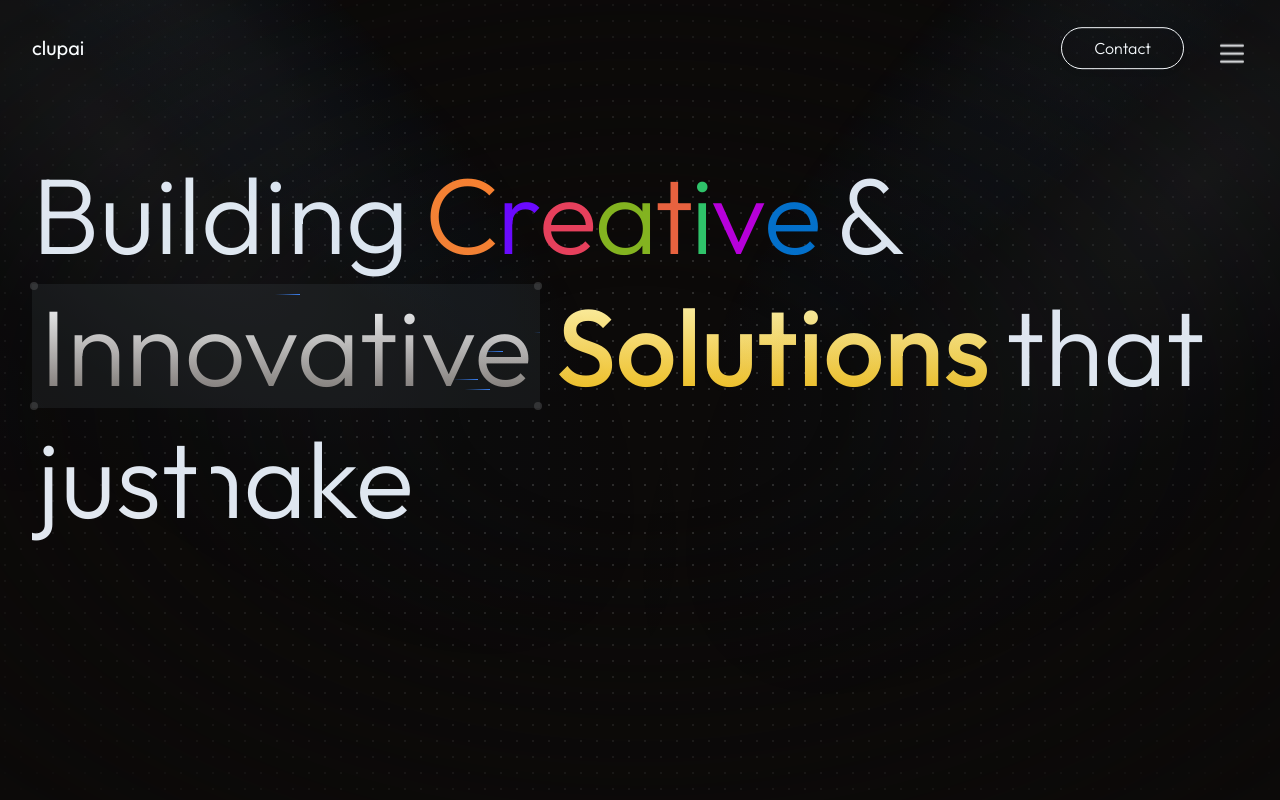
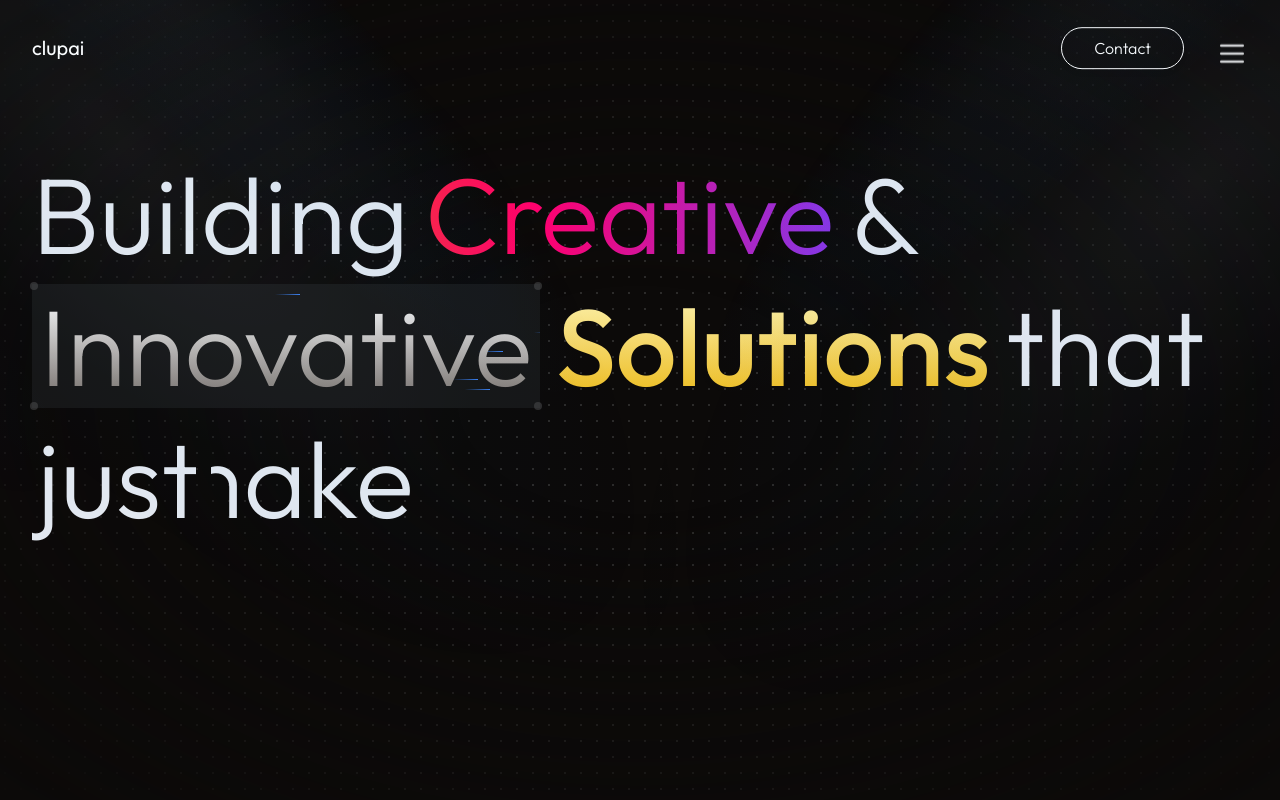
Before and after one commit to Clupai8o0/portfolio, a Next.js app: page / in a window 1280 px wide. Shown: the top 800 px of the page. Built offline with nearby package versions, Linux system fonts and the light colour scheme.

Commit message:
gradient text

```diff
--- a/components/content/about.tsx
+++ b/components/content/about.tsx
@@ -3,7 +3,7 @@
 import { generateKey } from "@/lib/utils";
 import React from "react";
 import Cover from "./cover";
-import { ColourfulText } from "./colorful-text";
+// import { ColourfulText } from "./colorful-text";
 import { HeartPop } from "./pop";
 
 function About() {
@@ -20,8 +20,8 @@ function About() {
 						<div key={generateKey()} className="overflow-wrapper-2 relative">
 							{word === "loved" && <HeartPop />}
 							{(() => {
-								if (word === "creative")
-									return <ColourfulText text="creative" />;
+								// if (word === "creative")
+								// 	return <ColourfulText text="creative" />;
 								if (word === "Innovative") return <Cover>Innovative</Cover>;
 								if (word === "Solutions")
 									return <span className="text-solutions">Solutions</span>;
--- a/components/content/colorful-text.tsx
+++ /dev/null
@@ -1,56 +0,0 @@
-"use client";
-
-import React from "react";
-import { motion } from "motion/react";
-
-export function ColourfulText({ text }: { text: string }) {
-	const colors = [
-		"rgb(131, 179, 32)",
-		"rgb(47, 195, 106)",
-		"rgb(42, 169, 210)",
-		"rgb(4, 112, 202)",
-		"rgb(107, 10, 255)",
-		"rgb(183, 0, 218)",
-		"rgb(218, 0, 171)",
-		"rgb(230, 64, 92)",
-		"rgb(232, 98, 63)",
-		"rgb(249, 129, 47)",
-	];
-
-	const [currentColors, setCurrentColors] = React.useState(colors);
-	const [count, setCount] = React.useState(0);
-
-	React.useEffect(() => {
-		const interval = setInterval(() => {
-			const shuffled = [...colors].sort(() => Math.random() - 0.5);
-			setCurrentColors(shuffled);
-			setCount((prev) => prev + 1);
-		}, 5000);
-
-
-		return () => clearInterval(interval);
-	}, []);
-
-	return text.split("").map((char, index) => (
-		<motion.span
-			key={`${char}-${count}-${index}`}
-			initial={{
-				y: 0,
-			}}
-			animate={{
-				color: currentColors[index % currentColors.length],
-				y: [0, -3, 0],
-				scale: [1, 1.01, 1],
-				filter: ["blur(0px)", `blur(5px)`, "blur(0px)"],
-				opacity: [1, 0.8, 1],
-			}}
-			transition={{
-				duration: 0.5,
-				delay: index * 0.05,
-			}}
-			className="inline-block whitespace-pre font-sans tracking-tight"
-		>
-			{char}
-		</motion.span>
-	));
-}
--- /dev/null
+++ b/components/content/count-up.tsx
@@ -0,0 +1,109 @@
+import { useEffect, useRef } from "react";
+import { useInView, useMotionValue, useSpring } from "framer-motion";
+
+interface CountUpProps {
+	to: number;
+	from?: number;
+	direction?: "up" | "down";
+	delay?: number;
+	duration?: number;
+	className?: string;
+	startWhen?: boolean;
+	separator?: string;
+	onStart?: () => void;
+	onEnd?: () => void;
+}
+
+export default function CountUp({
+	to,
+	from = 0,
+	direction = "up",
+	delay = 0,
+	duration = 2, // Duration of the animation in seconds
+	className = "",
+	startWhen = true,
+	separator = "",
+	onStart,
+	onEnd,
+}: CountUpProps) {
+	const ref = useRef<HTMLSpanElement>(null);
+	const motionValue = useMotionValue(direction === "down" ? to : from);
+
+	// Calculate damping and stiffness based on duration
+	const damping = 20 + 40 * (1 / duration); // Adjust this formula for finer control
+	const stiffness = 100 * (1 / duration); // Adjust this formula for finer control
+
+	const springValue = useSpring(motionValue, {
+		damping,
+		stiffness,
+	});
+
+	const isInView = useInView(ref, { once: true, margin: "0px" });
+
+	// Set initial text content to the initial value based on direction
+	useEffect(() => {
+		if (ref.current) {
+			ref.current.textContent = String(direction === "down" ? to : from);
+		}
+	}, [from, to, direction]);
+
+	// Start the animation when in view and startWhen is true
+	useEffect(() => {
+		if (isInView && startWhen) {
+			if (typeof onStart === "function") {
+				onStart();
+			}
+
+			const timeoutId = setTimeout(() => {
+				motionValue.set(direction === "down" ? from : to);
+			}, delay * 1000);
+
+			const durationTimeoutId = setTimeout(() => {
+				if (typeof onEnd === "function") {
+					onEnd();
+				}
+			}, delay * 1000 + duration * 1000);
+
+			return () => {
+				clearTimeout(timeoutId);
+				clearTimeout(durationTimeoutId);
+			};
+		}
+	}, [
+		isInView,
+		startWhen,
+		motionValue,
+		direction,
+		from,
+		to,
+		delay,
+		onStart,
+		onEnd,
+		duration,
+	]);
+
+	// Update text content with formatted number on spring value change
+	useEffect(() => {
+		const unsubscribe = springValue.on("change", (latest) => {
+			if (ref.current) {
+				const options = {
+					useGrouping: !!separator,
+					minimumFractionDigits: 0,
+					maximumFractionDigits: 0,
+				};
+
+				const formattedNumber = Intl.NumberFormat("en-US", options).format(
+					Number(latest.toFixed(0))
+				);
+
+				ref.current.textContent = separator
+					? formattedNumber.replace(/,/g, separator)
+					: formattedNumber;
+			}
+		});
+
+		return () => unsubscribe();
+	}, [springValue, separator]);
+
+	return <span className={`${className}`} ref={ref} />;
+}
--- /dev/null
+++ b/components/content/gradient-text.tsx
@@ -0,0 +1,60 @@
+import React from "react";
+
+interface Props {
+	children: React.ReactNode;
+	className?: string;
+	colors?: string[];
+	animationSpeed?: number;
+	showBorder?: boolean;
+}
+
+export default function GradientText({
+	children,
+	className = "",
+	colors = ["#ffaa40", "#9c40ff", "#ffaa40"],
+	animationSpeed = 8,
+	showBorder = false,
+}: Props) {
+	const gradientStyle = {
+		backgroundImage: `linear-gradient(to right, ${colors.join(", ")})`,
+		animationDuration: `${animationSpeed}s`,
+	};
+
+	return (
+		<div
+			className={`relative mx-auto flex max-w-fit flex-row items-center justify-center rounded-[1.25rem] font-light transition-shadow duration-500 overflow-hidden cursor-pointer ${className}`}
+		>
+			{showBorder && (
+				<div
+					className="absolute inset-0 bg-cover z-0 pointer-events-none animate-gradient"
+					style={{
+						...gradientStyle,
+						backgroundSize: "300% 100%",
+					}}
+				>
+					<div
+						className="absolute inset-0 bg-black rounded-[1.25rem] z-[-1]"
+						style={{
+							width: "calc(100% - 2px)",
+							height: "calc(100% - 2px)",
+							left: "50%",
+							top: "50%",
+							transform: "translate(-50%, -50%)",
+						}}
+					></div>
+				</div>
+			)}
+			<div
+				className="inline-block relative z-2 text-transparent bg-cover animate-gradient"
+				style={{
+					...gradientStyle,
+					backgroundClip: "text",
+					WebkitBackgroundClip: "text",
+					backgroundSize: "300% 100%",
+				}}
+			>
+				{children}
+			</div>
+		</div>
+	);
+}
--- a/components/content/hero-content.tsx
+++ b/components/content/hero-content.tsx
@@ -3,11 +3,11 @@
 import { generateKey } from "@/lib/utils";
 import { useGSAP } from "@gsap/react";
 import React, { useRef } from "react";
-import { ColourfulText } from "./colorful-text";
 import gsap from "gsap";
 import Cover from "./cover";
 import clsx from "clsx";
 import { SparklePop } from "./pop";
+import GradientText from "./gradient-text";
 
 const heroPhrase =
 	"Building Creative & Innovative Solutions that just make you go Wow!".split(
@@ -58,7 +58,21 @@ const HeroContent = () => {
 							<div className={`word-${i} text-slate-200`}>
 								{(() => {
 									if (word === "Creative")
-										return <ColourfulText text="Creative" />;
+										return (
+											<GradientText
+												colors={[
+													"#ffbe0b",
+													"#fb5607",
+													"#ff006e",
+													"#8338ec",
+													"#3a86ff",
+												]}
+												animationSpeed={3}
+												showBorder={false}
+											>
+												Creative
+											</GradientText>
+										);
 									if (word === "Innovative") return <Cover>Innovative</Cover>;
 									if (word === "Solutions")
 										return <span className="text-solutions">Solutions</span>;
--- a/tailwind.config.ts
+++ b/tailwind.config.ts
@@ -18,6 +18,16 @@ export default {
 			fontFamily: {
 				sans: ["var(--font-sans)", "sans-serif"],
 				mono: ["var(--font-mono)", "monospace"],
+			},
+			keyframes: {
+				gradient: {
+					"0%": { backgroundPosition: "0% 50%" },
+					"50%": { backgroundPosition: "100% 50%" },
+					"100%": { backgroundPosition: "0% 50%" },
+				},
+			},
+			animation: {
+				gradient: "gradient 8s linear infinite",
 			},
 			colors: {
 				background: "hsl(var(--background))",
```
